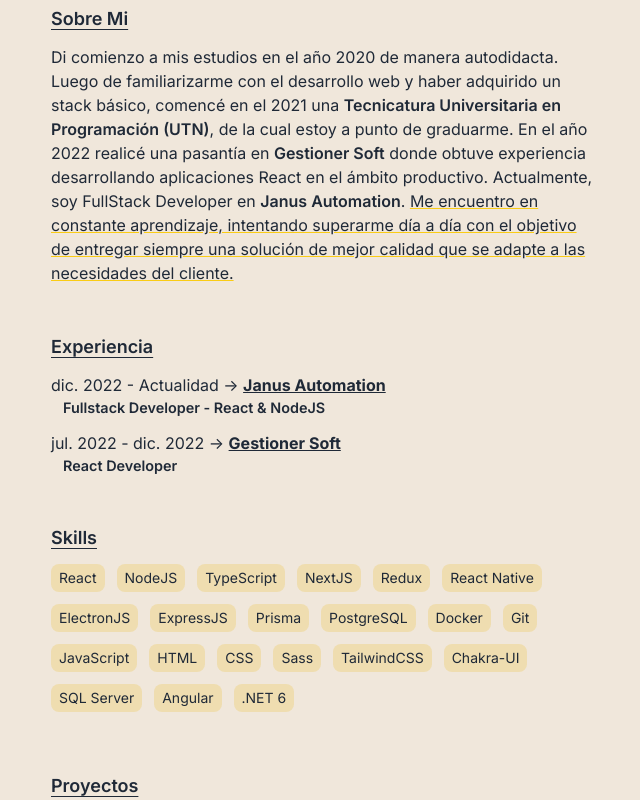
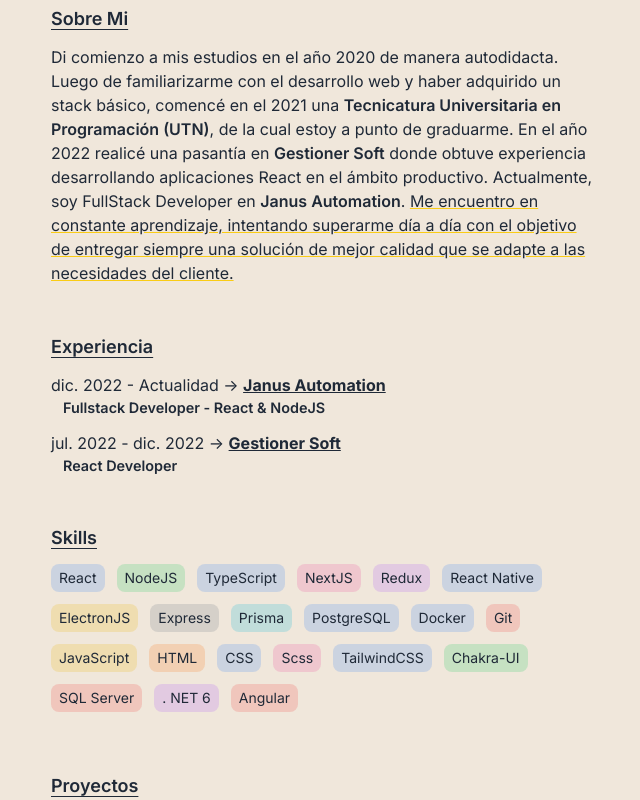
Before and after one commit to Octaviocossy/portfolio_2023, a Next.js app: page / in a window 1280 px wide. Shown: the part 302-1102 px from the top of the page, without its empty margins (317-957 px from the left). Built offline with nearby package versions, Linux system fonts and the light colour scheme.

Commit message:
Upgrade skills tags

```diff
--- a/src/modules/mocks/index.ts
+++ b/src/modules/mocks/index.ts
@@ -1 +1,2 @@
-export * from "./experience.mock";
+export * from './experience.mock';
+export * from './skills.mock';
--- /dev/null
+++ b/src/modules/mocks/skills.mock.ts
@@ -0,0 +1,29 @@
+import { ISkill } from "@/models";
+
+const skills: ISkill[] = [
+  { name: "React", color: "bg-blue-500/20" },
+  { name: "NodeJS", color: "bg-green-500/20" },
+  { name: "TypeScript", color: "bg-blue-500/20" },
+  { name: "NextJS", color: "bg-pink-500/20" },
+  { name: "Redux", color: "bg-purple-500/20" },
+  { name: "React Native", color: "bg-blue-500/20" },
+  { name: "ElectronJS", color: "bg-yellow-500/20" },
+  { name: "Express", color: "bg-gray-500/20" },
+  { name: "Prisma", color: "bg-cyan-500/20" },
+  { name: "PostgreSQL", color: "bg-blue-500/20" },
+  { name: "Docker", color: "bg-blue-500/20" },
+  { name: "Git", color: "bg-red-500/20" },
+  { name: "JavaScript", color: "bg-yellow-500/20" },
+  { name: "HTML", color: "bg-orange-500/20" },
+  { name: "CSS", color: "bg-blue-500/20" },
+  { name: "Scss", color: "bg-pink-500/20" },
+  { name: "TailwindCSS", color: "bg-blue-500/20" },
+  { name: "Chakra-UI", color: "bg-green-500/20" },
+  { name: "SQL Server", color: "bg-red-500/20" },
+  { name: ". NET 6", color: "bg-purple-500/20" },
+  { name: "Angular", color: "bg-red-500/20" },
+];
+
+export const SKILLS_API = {
+  get: async (): Promise<ISkill[]> => skills,
+};
--- a/src/modules/models/index.ts
+++ b/src/modules/models/index.ts
@@ -1,2 +1,3 @@
+export * from './experience.model';
 export * from './routes.model';
-export * from './experience.model';
+export * from './skills.model';
--- /dev/null
+++ b/src/modules/models/skills.model.ts
@@ -0,0 +1,4 @@
+export interface ISkill {
+  name: string;
+  color: string;
+}
--- a/src/modules/pages/home/components/Skills.component.tsx
+++ b/src/modules/pages/home/components/Skills.component.tsx
@@ -1,37 +1,16 @@
 import { Section, Title } from "@/ui";
 import { Tag } from "../ui";
+import { SKILLS_API } from "@/mocks";
 
-export const Skills = () => {
-  const skills_list: string[] = [
-    "React",
-    "NodeJS",
-    "TypeScript",
-    "NextJS",
-    "Redux",
-    "React Native",
-    "ElectronJS",
-    "ExpressJS",
-    "Prisma",
-    "PostgreSQL",
-    "Docker",
-    "Git",
-    "JavaScript",
-    "HTML",
-    "CSS",
-    "Sass",
-    "TailwindCSS",
-    "Chakra-UI",
-    "SQL Server",
-    "Angular",
-    ".NET 6",
-  ];
+export const Skills = async () => {
+  const skills_list = await SKILLS_API.get();
 
   return (
     <Section>
       <Title>Skills</Title>
       <div className="flex flex-wrap">
-        {skills_list.map((technologie, i) => (
-          <Tag key={i} name={technologie} />
+        {skills_list.map((skill, i) => (
+          <Tag key={i} text={skill.name} color={skill.color} />
         ))}
       </div>
     </Section>
--- a/src/modules/pages/home/ui/interface/Tag.interface.tsx
+++ b/src/modules/pages/home/ui/interface/Tag.interface.tsx
@@ -1,11 +1,12 @@
 interface IProps {
-  name: string;
+  text: string;
+  color: string;
 }
 
-const Tag: React.FC<IProps> = ({ name }) => {
+const Tag: React.FC<IProps> = ({ text, color }) => {
   return (
-    <div className="bg-yellow-500/20 dark:bg-pink-500/20 px-2 py-1 rounded-lg mb-3 mr-3 text-sm">
-      <p>{name}</p>
+    <div className={`${color} px-2 py-1 rounded-lg mb-3 mr-3 text-sm`}>
+      <p>{text}</p>
     </div>
   );
 };
```
Also changed, not shown: src/modules/models/projects.model.ts (deleted).
